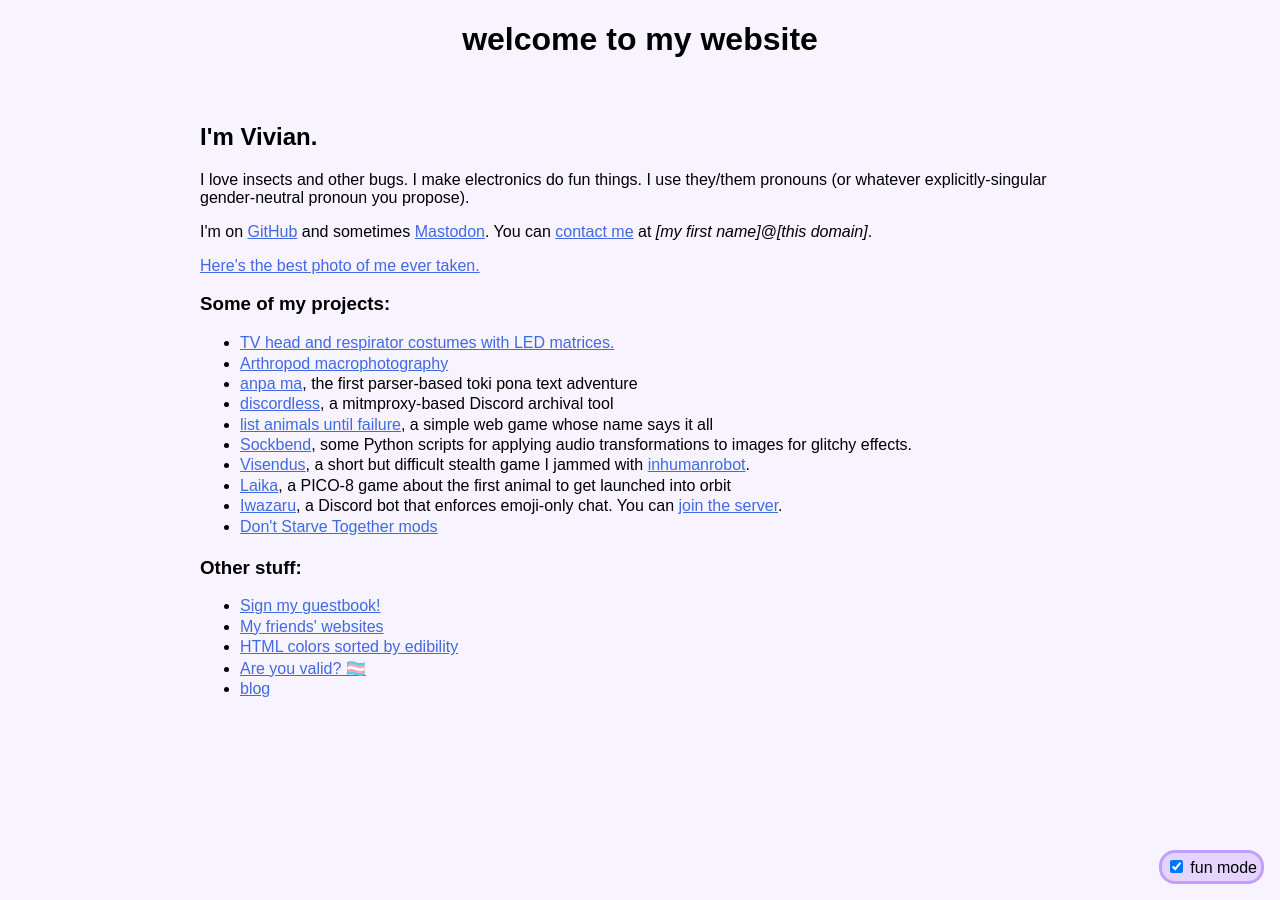
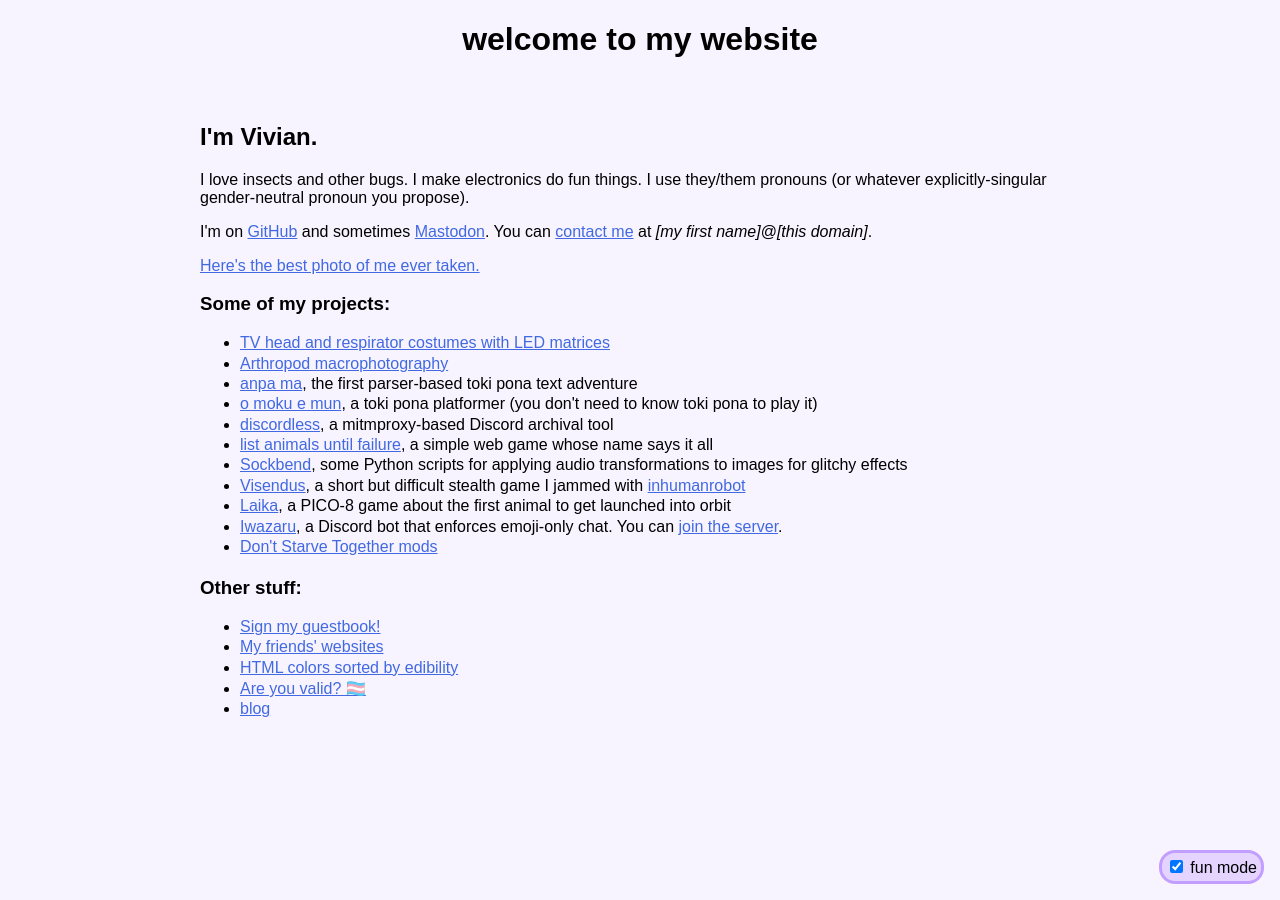
Before and after one commit to Roachbones/Roachbones.github.io, a Jekyll site: the page index.html, which Jekyll copies as it is, in a window 1280 px wide. Built offline with Jekyll 4.4.1, drawn with Linux system fonts in a browser that asks for light colours.

Commit message:
Add o moku e mun

```diff
--- a/index.html
+++ b/index.html
@@ -31,13 +31,14 @@ function toggleTrain() {
 	<p><a href="best_photo_of_me.jpg">Here's the best photo of me ever taken.</a></p>
 	<h3>Some of my projects:</h3>
 	<ul>
-		<li><a href="tv_head/">TV head and respirator costumes with LED matrices.</a></li>
+		<li><a href="tv_head/">TV head and respirator costumes with LED matrices</a></li>
 		<li><a href="bugs/">Arthropod macrophotography</a></li>
 		<li><a href="anpa_ma/">anpa ma</a>, the first parser-based toki pona text adventure</li>
+        <li><a href="https://pipi.la">o moku e mun</a>, a toki pona platformer (you don't need to know toki pona to play it)</li>
 		<li><a href="https://github.com/Roachbones/discordless">discordless</a>, a mitmproxy-based Discord archival tool</li>
 		<li><a href="animalist/">list animals until failure</a>, a simple web game whose name says it all</li>
-		<li><a href="sockbend/">Sockbend</a>, some Python scripts for applying audio transformations to images for glitchy effects.</li>
-		<li><a href="https://roachbones.itch.io/visendus">Visendus</a>, a short but difficult stealth game I jammed with <a href="https://davidschwartzart.com">inhumanrobot</a>.
+		<li><a href="sockbend/">Sockbend</a>, some Python scripts for applying audio transformations to images for glitchy effects</li>
+		<li><a href="https://roachbones.itch.io/visendus">Visendus</a>, a short but difficult stealth game I jammed with <a href="https://davidschwartzart.com">inhumanrobot</a>
 		<li><a href="laika/">Laika</a>, a PICO-8 game about the first animal to get launched into orbit</li>
 		<li><a href="https://github.com/Roachbones/Iwazaru">Iwazaru</a>, a Discord bot that enforces emoji-only chat. You can <a href="https://discord.gg/uHtVgCR">join the server</a>.</li>
 		<li><a href="https://steamcommunity.com/profiles/76561198119739765/myworkshopfiles/?appid=322330">Don't Starve Together mods</a><!--. Also <a href="dst/">a dialogue table that shows how characters talk about each other</a></li>-->
```
Also changed, not shown: other parts of index.html (+0 -1 lines).
